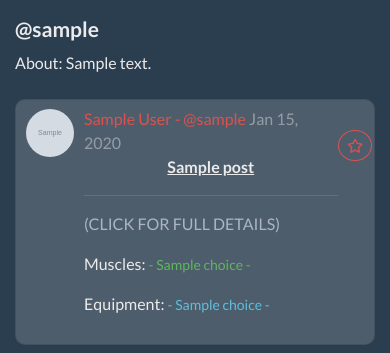
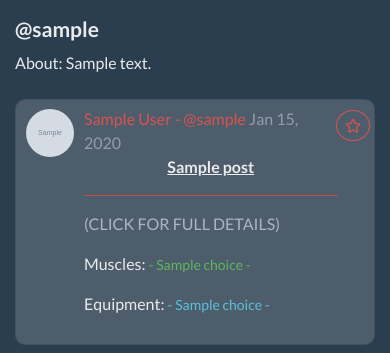
Before and after one commit to jbenjoy2/swolemate, a Flask app: template templates/likes.html in a window 390 px wide. Shown: the part 540-893 px from the top of the page. Run offline with Flask 2, Linux system fonts and the light colour scheme; tables that the repository leaves empty hold one stand-in row (values such as "Sample post"); the template is opened without the code that fills it: values that come from a table or form of the project are taken from there, most other values are stand-ins (such as "Sample title", 1, 10 or a date in 2020); grey boxes marked "Sample" are stand-in pictures; some libraries are stand-ins or nearby versions.

Commit message:
design updates for like and edit buttons and for responsive design of favorited posts

```diff
--- a/static/app.css
+++ b/static/app.css
@@ -322,12 +322,12 @@ nav + .container {
 
 @media only screen and (max-width: 321px) {
 	#like {
-		top: 4px;
+		top: 8px;
 	}
 }
-@media only screen and (min-width: 375px) and (max-width: 767px) {
+@media only screen and (max-width: 767px) {
 	#like {
-		top: 30px;
+		top: 60px;
 		right: 2px;
 	}
 }
@@ -472,3 +472,18 @@ p.danger-hover:hover {
 	text-decoration: underline;
 	color: lightpink !important;
 }
+
+button#edit-post {
+	border-radius: 50px;
+	position: absolute;
+	top: 8px;
+	right: 2px;
+}
+
+button#userlike {
+	position: absolute;
+	top: 10px;
+	right: 4px;
+	border-radius: 50%;
+	z-index: 5;
+}
--- a/templates/liked_posts.html
+++ b/templates/liked_posts.html
@@ -1,4 +1,4 @@
-   <div class="col-sm-6">
+   <div class="col-lg-6 col-md-8 col-sm-12">
         <ul class="list-group" id="posts">
 
           {% for post in likes %}
@@ -20,7 +20,7 @@
                     <button class="
                       btn
                       btn-sm
-                      {{'btn-danger' if post in user.likes else 'btn-outline-danger'}}" id='like'
+                      {{'btn-danger' if post in user.likes else 'btn-outline-danger'}}" id='userlike'
                     >
                     {% if post in user.likes %}
                     <i class="fas fa-star liked"></i>
--- a/templates/show_post.html
+++ b/templates/show_post.html
@@ -18,8 +18,9 @@
                 {% if session['current_user'] == post.user.id %}
                   <form method="POST"
                         action="/posts/{{ post.id }}/edit">
-                    <button class="btn btn-outline-danger">Edit</button>
+                    <button class="btn btn-outline-danger" id='edit-post'>Edit</button>
                   </form>
+                  {% endif %}
                   <form method="POST" action="/posts/{{post.id}}/like" class="messages-like">
                     <button class="
                       btn
@@ -35,7 +36,7 @@
                   </form>
 
                 {% endif %}
-              {% endif %}
+
             </div>
             <p class="single-post" style='white-space: pre-line;'>{{ post.details }}</p>
             <p>
```
